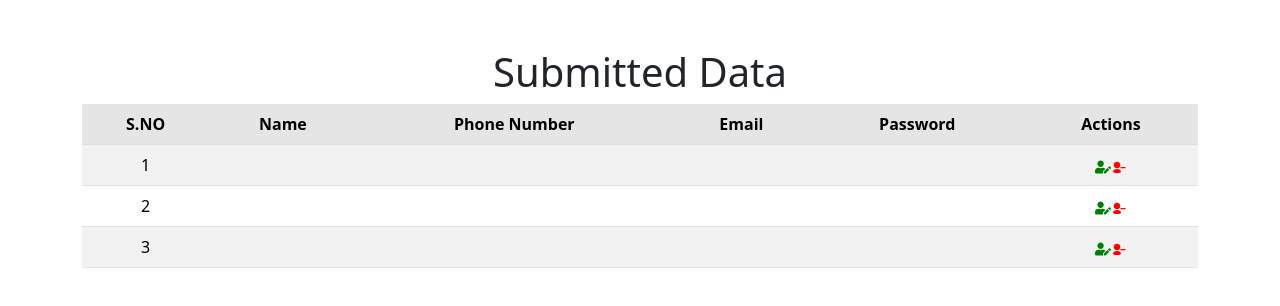
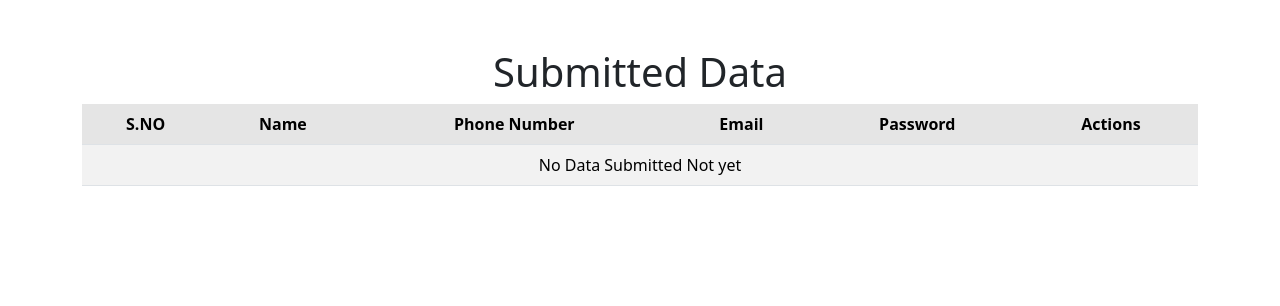
Before and after one commit to NagaSriVenkatR/ReactCRUD-Hooks, a React (Create React App) app: page /table in a window 1280 px wide. Shown: the top 306 px of the page. Built offline with nearby package versions, Linux system fonts and the light colour scheme.

Commit message:
creating a table using CRUD operations

```diff
--- a/src/Components/Form.css
+++ b/src/Components/Form.css
@@ -30,3 +30,7 @@ span{
   display: block !important;
   color: red;
 }
+table{
+  background-color: #6A2C91 !important;
+  color: #6A2C91 !important;
+}
--- a/src/Components/Form.jsx
+++ b/src/Components/Form.jsx
@@ -116,8 +116,11 @@ function Form() {
   const handleSubmit = (event) => {
     event.preventDefault();
     if (validateForm()) {
-      console.log("Form submitted successfully" , formData);
+      console.log("Form submitted successfully", formData);
       navigate("/table");
+      dispatch({ type: "SUBMIT", payload: formData });
+    } else {
+      console.log("Duplicate entry detected for email:", formData.email);
     }
   }
     const handleReset = () => {
--- a/src/Components/FormaTable.jsx
+++ b/src/Components/FormaTable.jsx
@@ -6,17 +6,36 @@ import { FaUserEdit } from "react-icons/fa";
 import { TiUserDelete } from "react-icons/ti";
 
 function FormTable() {
-  const { formData } = useContext(FormContext); // Retrieve the form data
-  const [data, setData] = useState([formData]); // Store data in local state for CRUD operations
+  const { formData,dispatch } = useContext(FormContext); // Retrieve the form data
+  const [data, setData] = useState([]); // Store data in local state for CRUD operations
   const navigate = useNavigate();
   const handleUpdate = (email) => {
-    const rowData = data[email];
+    const rowData = data.find((item) => item.email === email);
     navigate("/form", { state: { formData: rowData } });
   };
+  const isFormDataValid = (data) => {
+    return (
+      data && data.fullName && data.phoneNumber && data.email && data.password
+    );
+  };
+  const [isSubmitting, setIsSubmitting] = useState(false);
   useEffect(() => {
-    if (Object.keys(formData).length > 0) {
-      setData((prevData) => [...prevData, formData]);
+    console.log("Form Data:", formData);
+    console.log("Current Data:", data);
+    if (isFormDataValid(formData) && !isSubmitting) {
+      const exists = data.some((item) => item.email === formData.email);
+      console.log("Does email exist? ", exists);
+      if (!exists) {
+        setData((prevData) => [...prevData, formData]);
+        dispatch({ type: "RESET" });
+        setIsSubmitting(true);
+      } else {
+        console.log("Duplicate entry detected for email: ", formData.email);
+      }
+    } else if (isSubmitting) {
+      setIsSubmitting(false); // Reset flag if form is not valid
     }
+
   }, [formData]);
   const handleDelete = (index) => {
     const newData = data.filter((_, i) => i !== index);
@@ -50,7 +69,7 @@ function FormTable() {
                     <td>{row.password}</td>
                     <td>
                       <FaUserEdit
-                        onClick={() => handleUpdate(data.email)}
+                        onClick={() => handleUpdate(row.email)}
                         style={{ color: "green", cursor: "pointer" }}
                       />
                       <TiUserDelete
```
